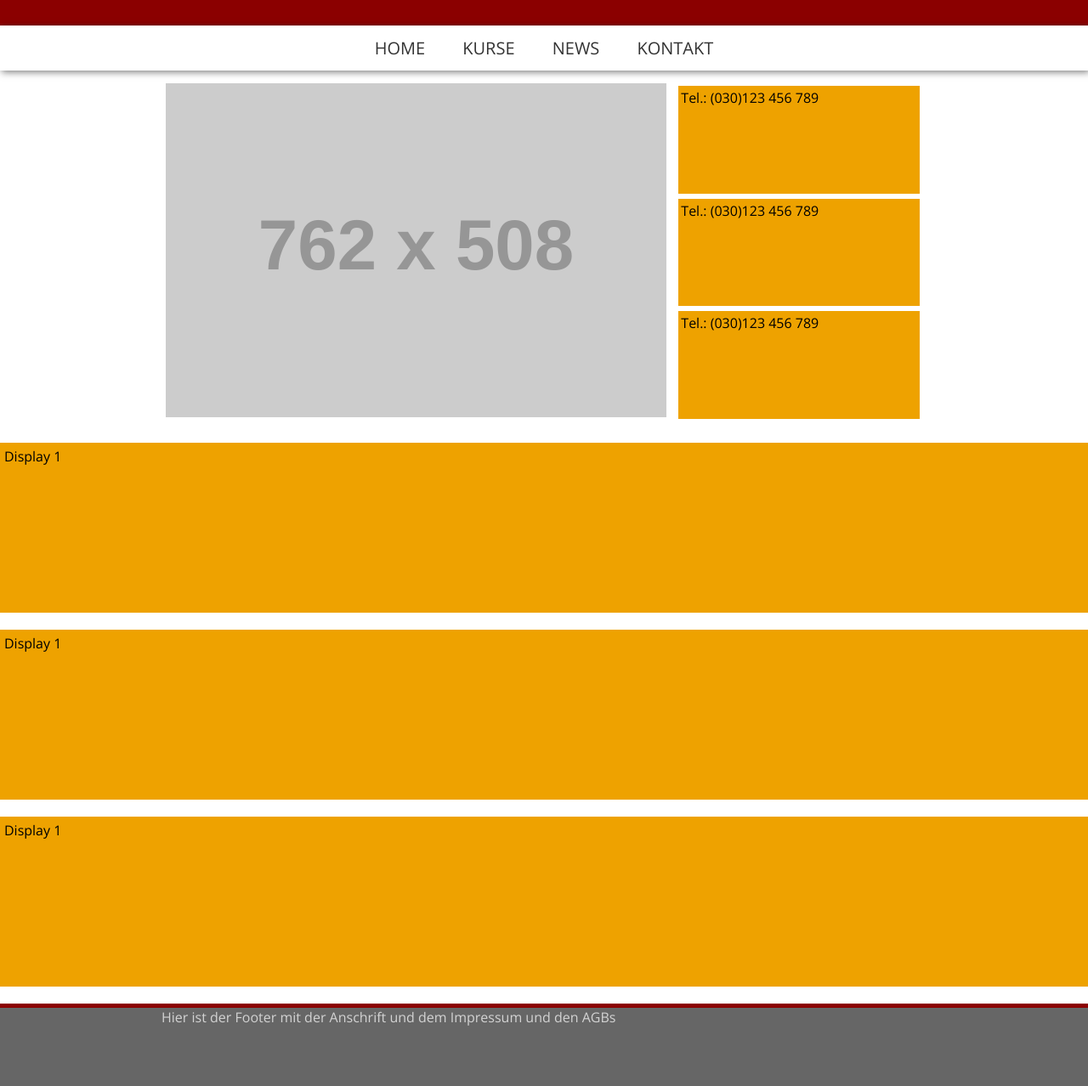
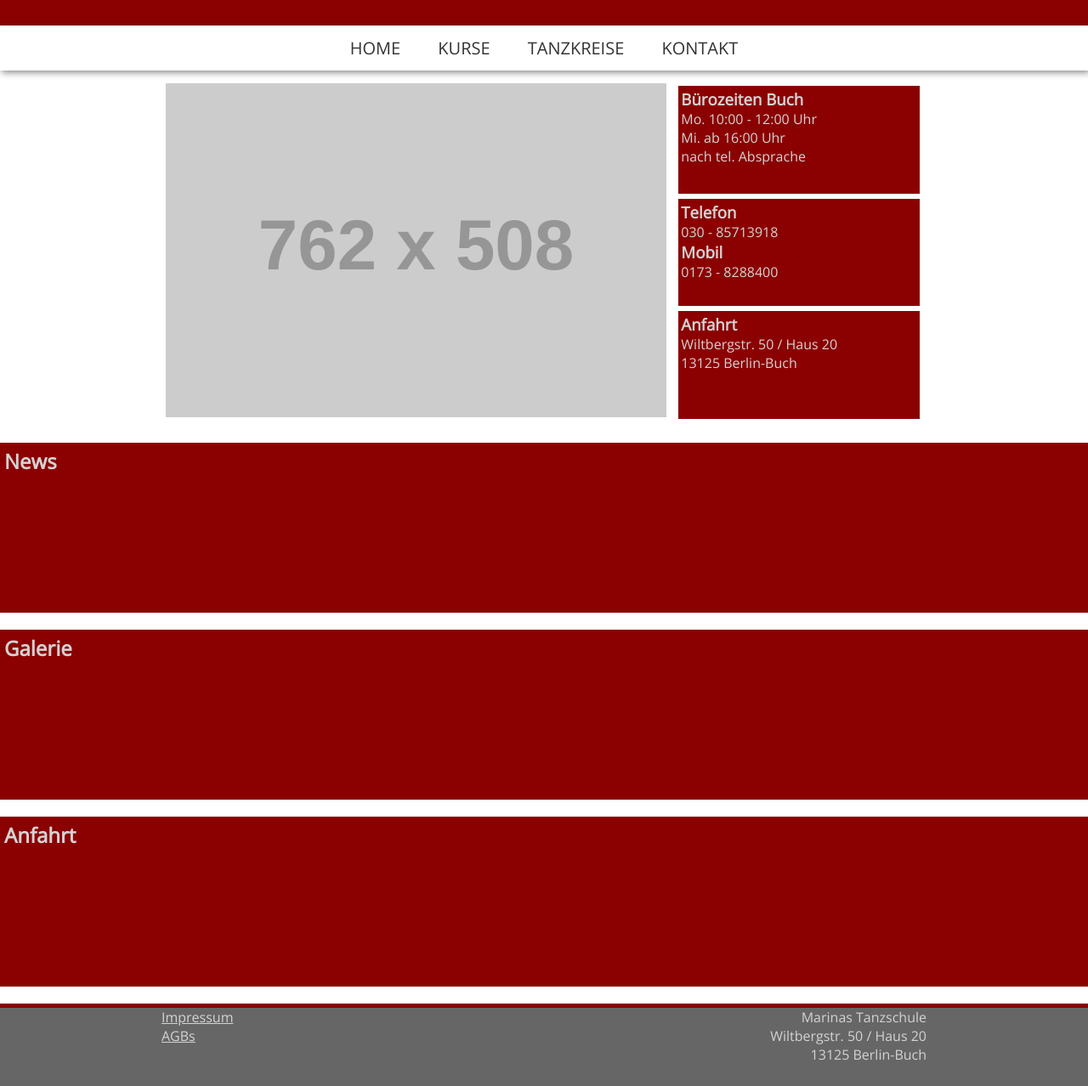
Before and after one commit to s0546541/MarinasTanzschule, a plain HTML site: page index.html in a window 1280 px wide. Shown: the part 102-1380 px from the top of the page at 85% size. Drawn offline with nearby package versions, Linux system fonts and the light colour scheme; placeholder pictures from the web are drawn by us.

Commit message:
hintergrundfarben rot gefärbt footer gefüllt infoboxen gefüllt

```diff
--- a/index.html
+++ b/index.html
@@ -16,10 +16,10 @@
     </div>
 
     <nav id="nav-3">
-        <a class="link-3" href="#">HOME</a>
-        <a class="link-3" href="#">KURSE</a>
-        <a class="link-3" href="#">NEWS</a>
-        <a class="link-3" href="#">KONTAKT</a>
+        <a class="link-3" href="#">Home</a>
+        <a class="link-3" href="#">Kurse</a>
+        <a class="link-3" href="#">Tanzkreise</a>
+        <a class="link-3" href="#">Kontakt</a>
     </nav>
 </header>
 
@@ -28,19 +28,44 @@
         <img src="http://via.placeholder.com/762x508" alt="">
     </figure>
     <aside>
-        <div class="infobox">Tel.: (030)123 456 789</div>
-        <div class="infobox">Tel.: (030)123 456 789</div>
-        <div class="infobox">Tel.: (030)123 456 789</div>
+        <div class="infobox first">
+            <h3>Bürozeiten Buch</h3>
+            <p>
+                Mo. 10:00 - 12:00 Uhr<br>
+                Mi. ab 16:00 Uhr <br>
+                nach tel. Absprache
+            </p>
+        </div>
+        <div class="infobox">
+            <h3>Telefon</h3>
+            <p>030 - 85713918</p>
+            <h3>Mobil</h3>
+            <p>0173 - 8288400</p>
+        </div>
+        <div class="infobox">
+            <h3>Anfahrt</h3>
+            <p>Wiltbergstr. 50 / Haus 20 <br>
+                13125 Berlin-Buch</p>
+        </div>
     </aside>
 </div>
 
-<div class="display">Display 1</div>
-<div class="display">Display 1</div>
-<div class="display">Display 1</div>
+<div class="display"><h2>News</h2></div>
+<div class="display"><h2>Galerie</h2></div>
+<div class="display"><h2>Anfahrt</h2></div>
 
 <footer>
-    <div>Hier ist der Footer mit der Anschrift und dem
-        Impressum und den AGBs</div>
+    <div>
+        <div class="footer-inhalt">
+            <a href="#">Impressum</a>
+            <a href="#">AGBs</a>
+        </div>
+        <div class="footer-inhalt right">
+            Marinas Tanzschule <br>
+            Wiltbergstr. 50 / Haus 20 <br>
+            13125 Berlin-Buch
+        </div>
+    </div>
 
 </footer>
 
--- a/style.css
+++ b/style.css
@@ -4,6 +4,10 @@
     box-sizing: border-box;
 
     font-family: 'Open Sans', sans-serif;
+}
+
+.right {
+    text-align: end;
 }
 
 /* --------------------- */
@@ -40,6 +44,10 @@ nav {
     box-shadow: 2px 2px 8px rgba(0, 0, 0, 0.5);
 }
 
+nav a {
+    text-transform: uppercase;
+}
+
 .link-3 {
     transition: 0.4s;
     color: #333;
@@ -50,7 +58,7 @@ nav {
 }
 .link-3:hover {
     background-color: #EEA200;
-    color: white;
+    color: #333;
     padding: 10px 10px;
 }
 
@@ -110,17 +118,29 @@ nav {
 }
 
 .infobox {
-    background-color: #EEA200;
+    background-color: darkred;
+    color: lightgrey;
     flex: 1;
     padding: 3px;
     margin: 3px;
+}
+
+@media screen and (max-width: 620px) {
+    .first {
+        width: 100%;
+    }
+}
+
+.infobox h2 {
+    margin-bottom: 5px;
 }
 
 /* ================================= */
 
 .display {
     width: 100%;
-    background-color: #EEA200;
+    background-color: darkred;
+    color: lightgrey;
     padding: 5px;
     margin: 20px 0 20px 0;
     min-height: 200px;
@@ -137,6 +157,18 @@ footer {
 
 footer > div {
     max-width: 900px;
+    display: flex;
+    justify-content: space-between;
+    color: lightgrey;
     margin: 0 auto;
+}
+
+.footer-inhalt {
+    display: flex;
+    flex-direction: column;
+}
+
+footer a {
     color: lightgrey;
+
 }
```
